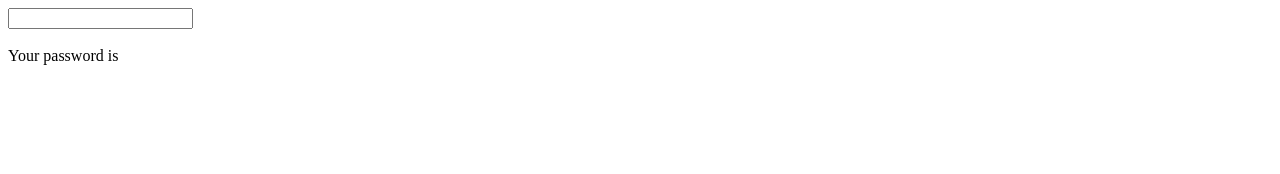
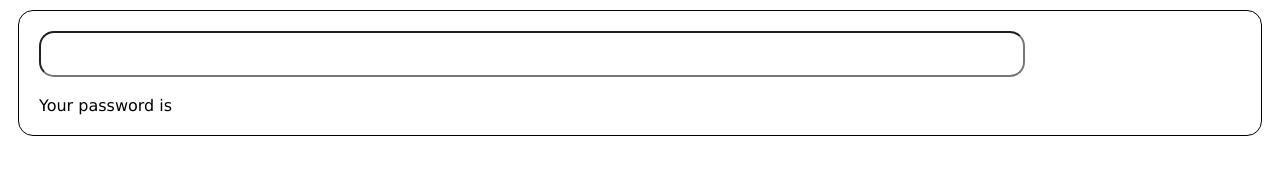
Before and after one commit to zufre/passwordStrengthChecker, a plain HTML site: page index.html in a window 1280 px wide. Drawn offline with Linux system fonts and the light colour scheme.

Commit message:
update style.css

```diff
--- a/style.css
+++ b/style.css
@@ -1,3 +1,19 @@
+
+body {
+  font-family:  'Lucida Sans', 'Lucida Sans Regular', 'Lucida Grande', 'Lucida Sans Unicode', Geneva, Verdana, sans-serif;
+}
+.form {
+  border: 1px solid;
+  border-radius: 15px;
+  margin: 10px;
+  padding: 20px;
+}
+.form input {
+  border-radius: 15px;
+ font-size: 14pt;
+ padding: 10px;
+ width: 80%;
+}
 .weak {
   font-weight: 300;
   color: red;
```
